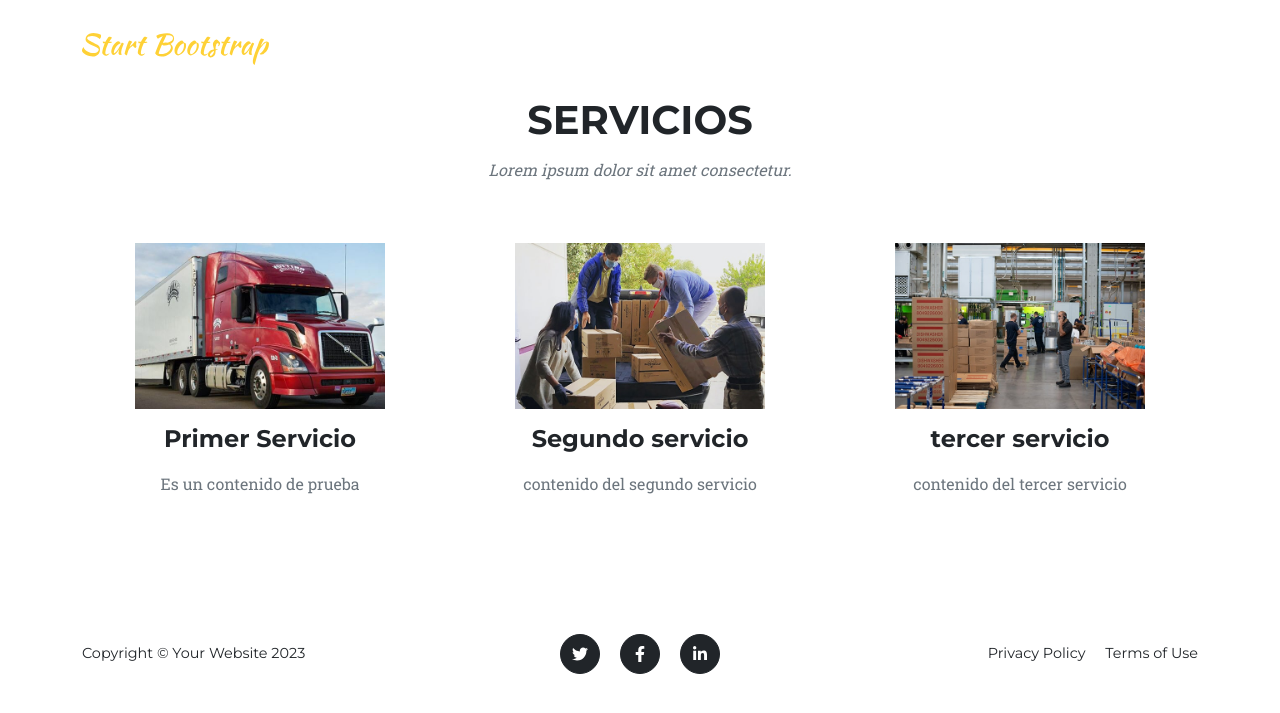
After one commit to vmarialuzm/Proyecto_django_repaso, a Django app: page /servicios/ in a window 1280 px wide. The commit adds this page. Shown: the top 713 px of the page. Run offline with Django 4.2, Linux system fonts and the light colour scheme; data comes from the database, SQL or seed files in the repository; both versions use the stored data as it was after the commit; some libraries are stand-ins or nearby versions.

Commit message:
terminé de configurar la app servicios

```diff
--- a/ProyectoWeb/ProyectoWeb/urls.py
+++ b/ProyectoWeb/ProyectoWeb/urls.py
@@ -20,4 +20,5 @@ from django.urls import path,include
 urlpatterns = [
     path('admin/', admin.site.urls),
     path('', include('ProyectoWebApp.urls')),
+    path('servicios/',include('servicios.urls')),
 ]
--- a/ProyectoWeb/ProyectoWebApp/templates/ProyectoWebApp/base.html
+++ b/ProyectoWeb/ProyectoWebApp/templates/ProyectoWebApp/base.html
@@ -1,9 +1,7 @@
+{% load static %}
 <!DOCTYPE html>
 <html lang="en">
     <head>
-
-        {% load static %}
-
         <meta charset="utf-8" />
         <meta name="viewport" content="width=device-width, initial-scale=1, shrink-to-fit=no" />
         <meta name="description" content="" />
@@ -19,10 +17,13 @@
         <!-- Core theme CSS (includes Bootstrap)-->
         <link href="{% static 'ProyectoWebApp/css/styles.css' %}" rel="stylesheet" />
     </head>
+
     <body id="page-top">
+
         <!-- Navigation-->
         <nav class="navbar navbar-expand-lg navbar-dark fixed-top" id="mainNav">
             <div class="container">
+                <a class="navbar-brand" href="{% url 'Home' %}"><img src="{% static 'ProyectoWebApp/assets/img/navbar-logo.svg' %}" alt="..." /></a>
                 <button class="navbar-toggler" type="button" data-bs-toggle="collapse" data-bs-target="#navbarResponsive" aria-controls="navbarResponsive" aria-expanded="false" aria-label="Toggle navigation">
                     Menu
                     <i class="fas fa-bars ms-1"></i>
@@ -43,6 +44,24 @@
         {% block content %}
         {% endblock %}
 
+        <!-- Footer-->
+        <footer class="footer py-4">
+            <div class="container">
+                <div class="row align-items-center">
+                    <div class="col-lg-4 text-lg-start">Copyright &copy; Your Website 2023</div>
+                    <div class="col-lg-4 my-3 my-lg-0">
+                        <a class="btn btn-dark btn-social mx-2" href="#!" aria-label="Twitter"><i class="fab fa-twitter"></i></a>
+                        <a class="btn btn-dark btn-social mx-2" href="#!" aria-label="Facebook"><i class="fab fa-facebook-f"></i></a>
+                        <a class="btn btn-dark btn-social mx-2" href="#!" aria-label="LinkedIn"><i class="fab fa-linkedin-in"></i></a>
+                    </div>
+                    <div class="col-lg-4 text-lg-end">
+                        <a class="link-dark text-decoration-none me-3" href="#!">Privacy Policy</a>
+                        <a class="link-dark text-decoration-none" href="#!">Terms of Use</a>
+                    </div>
+                </div>
+            </div>
+        </footer>
+
          <!-- Bootstrap core JS-->
         <script src="https://cdn.jsdelivr.net/npm/bootstrap@5.2.3/dist/js/bootstrap.bundle.min.js"></script>
         <!-- Core theme JS-->
--- a/ProyectoWeb/ProyectoWebApp/templates/ProyectoWebApp/blog.html
+++ b/ProyectoWeb/ProyectoWebApp/templates/ProyectoWebApp/blog.html
@@ -1,7 +1,6 @@
 {% extends "ProyectoWebApp/base.html" %}
 
+{% block content %}
 {% load static %}
 
-{% block content %}
-
 {% endblock %}
--- a/ProyectoWeb/ProyectoWebApp/templates/ProyectoWebApp/contacto.html
+++ b/ProyectoWeb/ProyectoWebApp/templates/ProyectoWebApp/contacto.html
@@ -1,7 +1,6 @@
 {% extends "ProyectoWebApp/base.html" %}
 
+{% block content %}
 {% load static %}
 
-{% block content %}
-
 {% endblock %}
--- a/ProyectoWeb/ProyectoWebApp/templates/ProyectoWebApp/home.html
+++ b/ProyectoWeb/ProyectoWebApp/templates/ProyectoWebApp/home.html
@@ -1,8 +1,8 @@
 {% extends "ProyectoWebApp/base.html" %}
 
+{% block content %}
 {% load static %}
 
-{% block content %}
         <!-- Masthead-->
         <header class="masthead">
             <div class="container">
--- a/ProyectoWeb/ProyectoWebApp/templates/ProyectoWebApp/tienda.html
+++ b/ProyectoWeb/ProyectoWebApp/templates/ProyectoWebApp/tienda.html
@@ -1,7 +1,6 @@
 {% extends "ProyectoWebApp/base.html" %}
 
+{% block content %}
 {% load static %}
 
-{% block content %}
-
 {% endblock %}
--- a/ProyectoWeb/ProyectoWebApp/urls.py
+++ b/ProyectoWeb/ProyectoWebApp/urls.py
@@ -5,7 +5,6 @@ from django.conf.urls.static import static
 
 urlpatterns = [
     path('',views.home, name= "Home"),
-    path('servicios',views.servicios, name= "Servicios"),
     path('tienda',views.tienda, name= "Tienda"),
     path('blog',views.blog, name= "Blog"),
     path('contacto',views.contacto, name= "Contacto"),
--- a/ProyectoWeb/ProyectoWebApp/views.py
+++ b/ProyectoWeb/ProyectoWebApp/views.py
@@ -1,12 +1,7 @@
 from django.shortcuts import render,HttpResponse
-from servicios.models import Servicio
 
 def home(request):
     return render(request,'ProyectoWebApp/home.html')
-
-def servicios(request):
-    servicios = Servicio.objects.all()
-    return render(request,'ProyectoWebApp/servicios.html',{"servicios":servicios})
 
 def tienda(request):
     return render(request,'ProyectoWebApp/tienda.html')
--- /dev/null
+++ b/ProyectoWeb/servicios/templates/servicios/servicios.html
@@ -0,0 +1,29 @@
+{% extends "ProyectoWebApp/base.html" %}
+
+{% block content %}
+{% load static %}
+
+    <!-- Services-->
+    <section class="page-section" id="services">
+        <div class="container">
+            <div class="text-center">
+                <h2 class="section-heading text-uppercase">Servicios</h2>
+                <h3 class="section-subheading text-muted">Lorem ipsum dolor sit amet consectetur.</h3>
+            </div>
+            <div class="row text-center">
+
+                {% for servicio in servicios %}
+
+                <div class="col-md-4">
+                    <p><img src="{{servicio.imagen.url}}" alt="" style="width: 70%;"></p>
+                    <h4 class="my-3">{{servicio.titulo}}</h4>
+                    <p class="text-muted">{{servicio.contenido}}</p>
+                </div>
+
+                {% endfor %}
+
+            </div>
+        </div>
+    </section>
+
+{% endblock %}
--- /dev/null
+++ b/ProyectoWeb/servicios/urls.py
@@ -0,0 +1,10 @@
+from django.urls import path
+from . import views
+from django.conf import settings
+from django.conf.urls.static import static
+
+urlpatterns = [
+    path('',views.servicios, name= "Servicios"),
+]
+
+urlpatterns+=static(settings.MEDIA_URL, document_root=settings.MEDIA_ROOT)
--- a/ProyectoWeb/servicios/views.py
+++ b/ProyectoWeb/servicios/views.py
@@ -1,3 +1,6 @@
 from django.shortcuts import render
+from .models import Servicio
 
-# Create your views here.
+def servicios(request):
+    servicios = Servicio.objects.all()
+    return render(request,'servicios/servicios.html',{"servicios":servicios})
```
Also changed, not shown: ProyectoWeb/ProyectoWebApp/templates/ProyectoWebApp/servicios.html (deleted, +0 -19 lines), ProyectoWeb/ProyectoWebApp/static/ProyectoWebApp/assets/img/close-icon.svg (deleted), ProyectoWeb/ProyectoWebApp/static/ProyectoWebApp/assets/img/navbar-logo.svg (added), ProyectoWeb/db.sqlite3, ProyectoWeb/media/servicios/servicio1.jpg (added), ProyectoWeb/media/servicios/servicio1_52pU2Cz.jpg (added), ProyectoWeb/media/servicios/servicio2.jpg (added), ProyectoWeb/media/servicios/servicio3.jpg (added).
